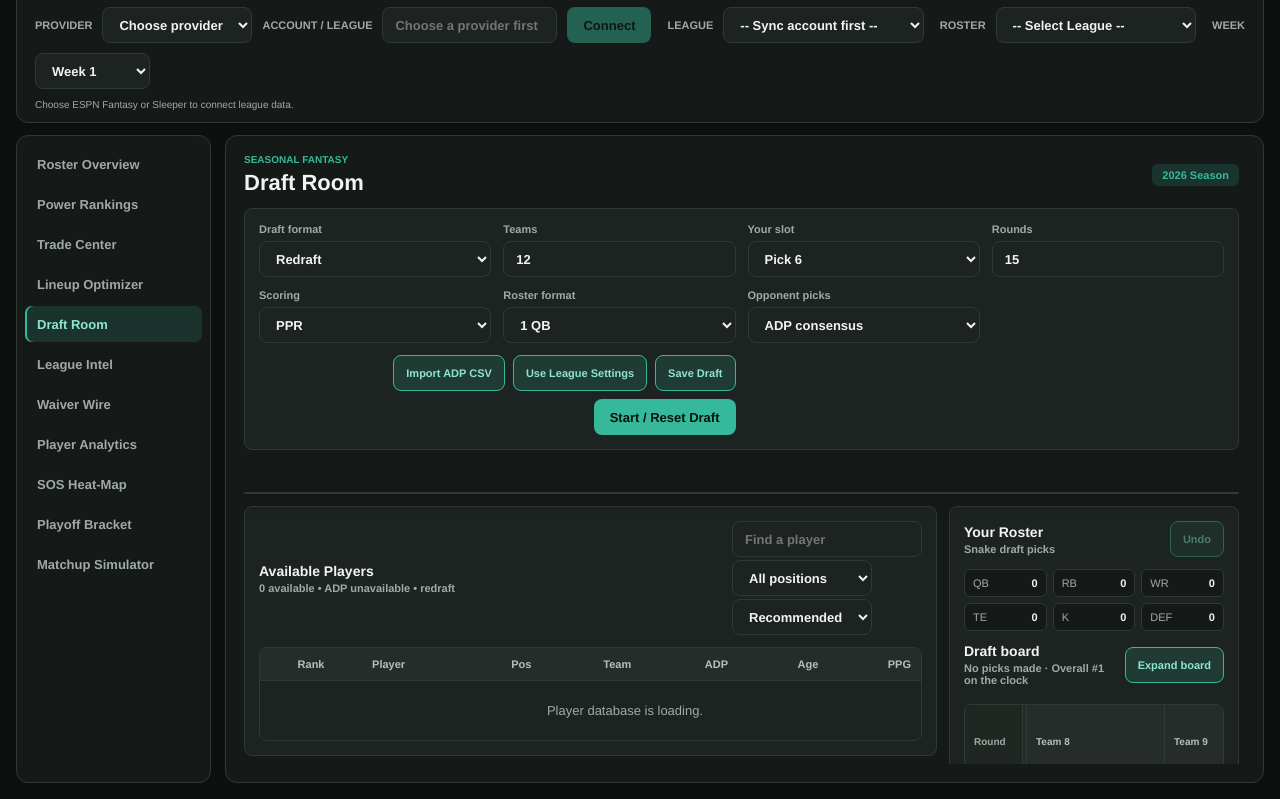
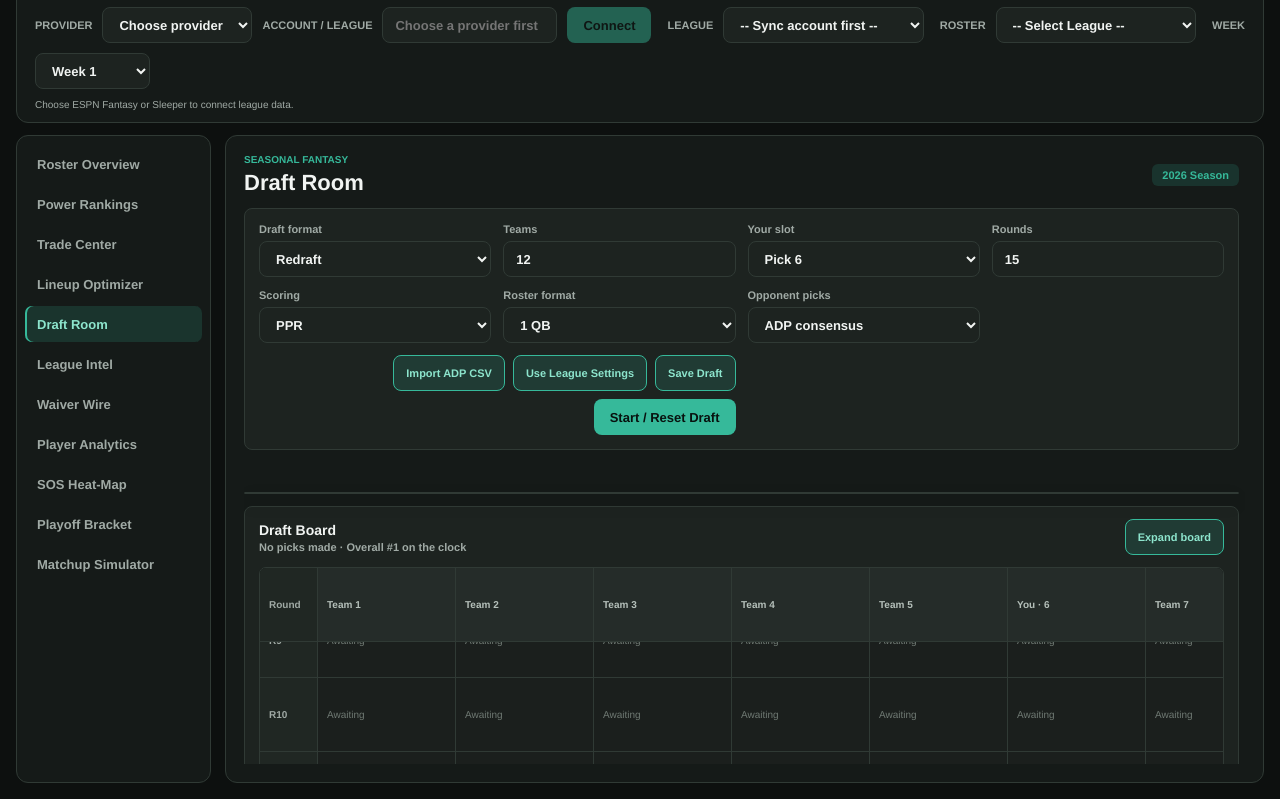
Before and after one commit to cmgwynn/fantasy-front-office, a plain HTML site: page index.html in a window 1280 px wide. Both pictures are taken after a click on the button "Draft Room". Shown: the part 68-867 px from the top of the page. Drawn offline with Linux system fonts and the light colour scheme; no server answers.

Commit message:
Add files via upload

```diff
--- a/index.html
+++ b/index.html
@@ -602,6 +602,16 @@
         <div><span>Available</span><strong id="draftAvailableCount">0</strong></div>
       </div>
 
+      <section class="draft-board-panel draft-board-panel-full">
+        <div class="draft-panel-heading">
+          <div><h3>Draft Board</h3><span id="draftTakenCount" class="draft-subtitle">No picks made</span></div>
+          <button id="draftBoardExpandBtn" class="btn-builder-action" type="button" aria-expanded="false">Expand board</button>
+        </div>
+        <div id="draftHistoryWrap" class="draft-history-wrap">
+          <div id="draftBoardGrid" class="draft-grid"></div>
+        </div>
+      </section>
+
       <div class="draft-workspace">
         <section class="draft-board-panel">
           <div class="draft-panel-heading">
@@ -637,15 +647,6 @@
             <button id="draftUndoBtn" class="btn-builder-action" type="button" title="Undo your last pick">Undo</button>
           </div>
           <div id="draftRosterCounts" class="draft-roster-counts"></div>
-          <div class="draft-pick-history">
-            <div class="draft-panel-heading">
-              <div><h3>Draft board</h3><span id="draftTakenCount" class="draft-subtitle">No picks made</span></div>
-              <button id="draftBoardExpandBtn" class="btn-builder-action" type="button" aria-expanded="false">Expand board</button>
-            </div>
-            <div id="draftHistoryWrap" class="draft-history-wrap">
-              <div id="draftBoardGrid" class="draft-grid"></div>
-            </div>
-          </div>
           <div id="draftUserPicks" class="draft-user-picks"></div>
           <div id="draftKeeperPanel" class="draft-keeper-section" hidden>
             <div class="draft-panel-heading"><div><h3>Keeper Ledger</h3><span class="draft-subtitle">Cost and years remaining</span></div></div>
--- a/styles.css
+++ b/styles.css
@@ -168,6 +168,7 @@ canvas.chart-canvas { width:100%; height:300px; background:var(--bg-card); borde
 .draft-summary strong { font-size:14px; }
 .draft-workspace { display:grid; grid-template-columns:minmax(0,1fr) 290px; gap:12px; align-items:start; min-width:0; }
 .draft-board-panel, .draft-roster-panel { min-width:0; padding:14px; background:var(--bg-card); border:1px solid var(--border); border-radius:8px; }
+.draft-board-panel-full { width:100%; padding:12px 14px; }
 .draft-panel-heading { display:flex; justify-content:space-between; align-items:center; gap:10px; margin-bottom:12px; }
 .draft-panel-heading h3 { font-size:14px; }
 .draft-panel-heading > div { display:flex; flex-direction:column; gap:3px; }
```
